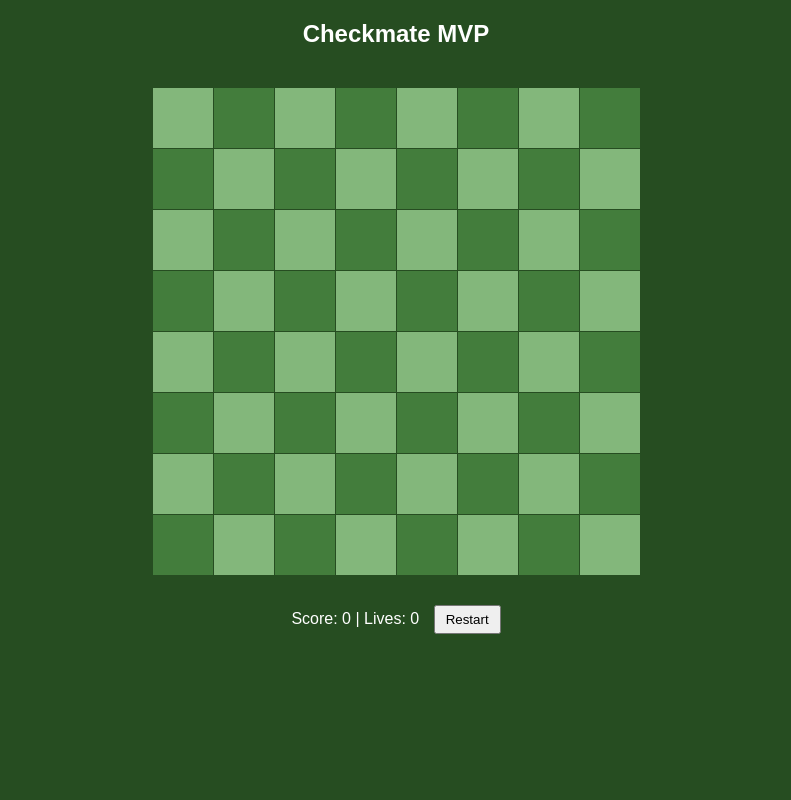
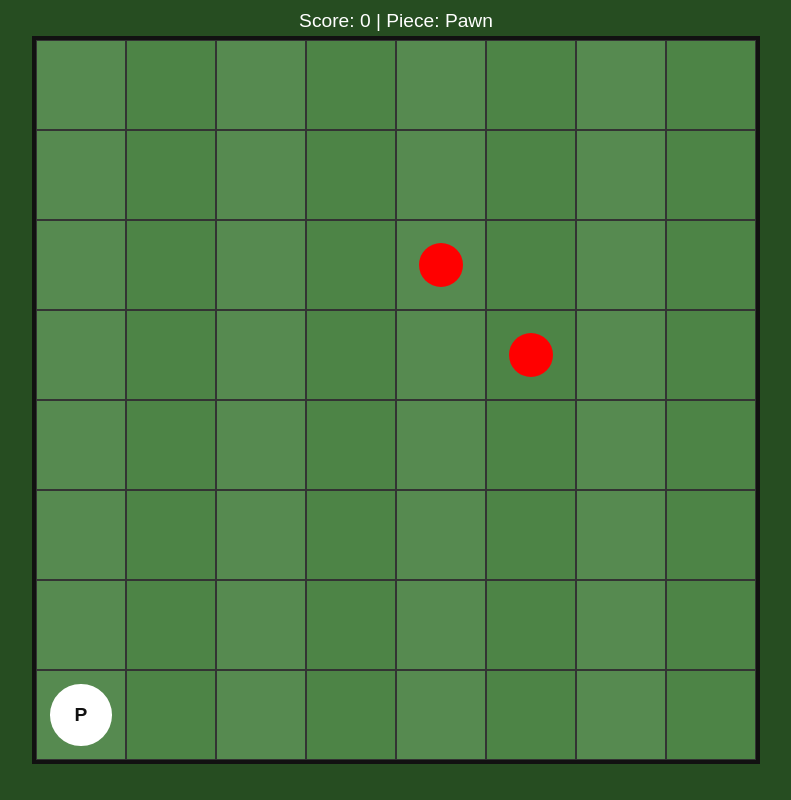
Before and after one commit to Catolotl/Checkmate, a plain HTML site: page index.html in a window 1280 px wide. Shown: the whole page, without its empty margins (244-1035 px from the left). Drawn offline with Linux system fonts and the light colour scheme.

Commit message:
Update index.html

```diff
--- a/index.html
+++ b/index.html
@@ -2,115 +2,188 @@
 <html lang="en">
 <head>
 <meta charset="UTF-8">
-<title>Checkmate MVP</title>
+<title>Checkmate: Puzzle Dash</title>
 <style>
-  body { margin:0; display:flex; flex-direction:column; align-items:center; font-family:sans-serif; background:#264d21; color:#fff; }
-  #board { display:grid; grid-template-columns:repeat(8,60px); grid-template-rows:repeat(8,60px); gap:1px; margin:20px; }
-  .cell { width:60px; height:60px; display:flex; align-items:center; justify-content:center; background:#83b77b; }
-  .cell.dark { background:#437d3c; }
-  .pawn { width:40px; height:40px; background:#fff; border-radius:50%; cursor:pointer; }
-  .enemy { width:40px; height:40px; background:#ce2f2f; border-radius:50%; }
-  #ui { margin-top:10px; }
-  button { padding:5px 10px; margin-left:10px; cursor:pointer; }
+  body {
+    font-family: sans-serif;
+    background: #264d21;
+    display: flex;
+    justify-content: center;
+    align-items: center;
+    height: 100vh;
+    margin: 0;
+    color: #fff;
+  }
+  #game {
+    width: 90vmin;
+    height: 90vmin;
+    display: grid;
+    grid-template-columns: repeat(8, 1fr);
+    grid-template-rows: repeat(8, 1fr);
+    position: relative;
+    border: 4px solid #111;
+    background: #437d3c;
+  }
+  .cell {
+    border: 1px solid #333;
+    position: relative;
+    background: rgba(255,255,255,0.1);
+    display: flex;
+    justify-content: center;
+    align-items: center;
+  }
+  .cell:nth-child(even) { background: rgba(255,255,255,0.05); }
+  .piece {
+    width: 70%;
+    height: 70%;
+    background: #fff;
+    border-radius: 50%;
+    display: flex;
+    justify-content: center;
+    align-items: center;
+    color: #111;
+    font-weight: bold;
+    font-size: 1.2em;
+  }
+  .target {
+    width: 50%;
+    height: 50%;
+    background: red;
+    border-radius: 50%;
+    position: absolute;
+  }
+  #info {
+    position: absolute;
+    top: 10px;
+    left: 50%;
+    transform: translateX(-50%);
+    font-size: 1.2em;
+    text-align: center;
+  }
+  button {
+    margin-top: 10px;
+    padding: 6px 12px;
+    font-size: 1em;
+  }
 </style>
 </head>
 <body>
-
-<h2>Checkmate MVP</h2>
-<div id="board"></div>
-<div id="ui">
-  Score: <span id="score">0</span> | Lives: <span id="lives">5</span>
-  <button onclick="restartGame()">Restart</button>
+<div id="info">
+  <span id="score">Score: 0</span> | <span id="pieceType">Piece: Pawn</span>
+  <br>
+  <button id="changePiece">Change Piece</button>
 </div>
+<div id="game"></div>
 
 <script>
-const boardDiv = document.getElementById('board');
+// --- GAME STATE ---
+const gameDiv = document.getElementById("game");
+const scoreSpan = document.getElementById("score");
+const pieceTypeSpan = document.getElementById("pieceType");
+const changeBtn = document.getElementById("changePiece");
+
+const PIECES = ["Pawn","Rook","Knight","Bishop","Queen","King"];
+let pieceTypeIndex = 0;
+let pieceType = PIECES[pieceTypeIndex];
+let score = 0;
 let board = Array.from({length:8},()=>Array(8).fill(null));
-let enemies = [];
-let score = 0;
-let lives = 5;
-let tick = 0;
+let piecePos = [7,0];
+let targets = [];
 
-// Render board
+// --- RENDER ---
 function renderBoard() {
-  boardDiv.innerHTML = '';
+  gameDiv.innerHTML = "";
   for(let r=0;r<8;r++){
     for(let c=0;c<8;c++){
-      const cell = document.createElement('div');
-      cell.className = 'cell '+((r+c)%2?'dark':'');
-      cell.dataset.r = r; cell.dataset.c = c;
-      cell.onclick = ()=>placePawn(r,c);
-      if(board[r][c]==='pawn') {
-        const pawn = document.createElement('div'); pawn.className='pawn';
-        cell.appendChild(pawn);
+      const cell = document.createElement("div");
+      cell.className = "cell";
+      cell.dataset.r = r;
+      cell.dataset.c = c;
+      cell.onclick = ()=>cellClick(r,c);
+      gameDiv.appendChild(cell);
+    }
+  }
+  renderPiece();
+  renderTargets();
+}
+function renderPiece(){
+  const [r,c] = piecePos;
+  const cells = gameDiv.children;
+  const cell = cells[r*8+c];
+  const div = document.createElement("div");
+  div.className = "piece";
+  div.textContent = pieceType[0];
+  cell.appendChild(div);
+}
+function renderTargets(){
+  const cells = gameDiv.children;
+  for(const t of targets){
+    const cell = cells[t[0]*8+t[1]];
+    const div = document.createElement("div");
+    div.className = "target";
+    cell.appendChild(div);
+  }
+}
+function updateInfo(){
+  scoreSpan.textContent = "Score: "+score;
+  pieceTypeSpan.textContent = "Piece: "+pieceType;
+}
+
+// --- PIECE LOGIC ---
+function validMove(r1,c1,r2,c2,type){
+  const dr=r2-r1, dc=c2-c1;
+  switch(type){
+    case "Pawn": return dr===-1 && dc===0;
+    case "Rook": return dr===0 || dc===0;
+    case "Bishop": return Math.abs(dr)===Math.abs(dc);
+    case "Knight": return (Math.abs(dr)===2 && Math.abs(dc)===1)||(Math.abs(dr)===1 && Math.abs(dc)===2);
+    case "Queen": return (dr===0||dc===0)||Math.abs(dr)===Math.abs(dc);
+    case "King": return Math.abs(dr)<=1 && Math.abs(dc)<=1;
+  }
+  return false;
+}
+
+// --- CLICK ---
+function cellClick(r,c){
+  if(validMove(piecePos[0],piecePos[1],r,c,pieceType)){
+    piecePos=[r,c];
+    // check for targets
+    for(let i=0;i<targets.length;i++){
+      if(targets[i][0]===r && targets[i][1]===c){
+        targets.splice(i,1);
+        score++;
+        break;
       }
-      enemies.forEach(e=>{
-        if(e.r===r && e.c===c){
-          const enemy = document.createElement('div'); enemy.className='enemy';
-          cell.appendChild(enemy);
-        }
-      });
-      boardDiv.appendChild(cell);
     }
+    renderBoard();
+    updateInfo();
   }
 }
 
-// Place a pawn
-function placePawn(r,c){
-  if(board[r][c]==null){
-    board[r][c]='pawn';
-    renderBoard();
-  }
+// --- TARGETS ---
+function spawnTarget(){
+  let r=Math.floor(Math.random()*8);
+  let c=Math.floor(Math.random()*8);
+  // don't spawn on piece
+  if(r===piecePos[0] && c===piecePos[1]) return;
+  targets.push([r,c]);
+  if(targets.length>3) targets.shift();
+  renderBoard();
 }
 
-// Spawn enemy at random top row
-function spawnEnemy(){
-  const col = Math.floor(Math.random()*8);
-  enemies.push({r:0,c:col});
+// --- CHANGE PIECE ---
+changeBtn.onclick = ()=>{
+  pieceTypeIndex = (pieceTypeIndex+1)%PIECES.length;
+  pieceType = PIECES[pieceTypeIndex];
+  updateInfo();
+  renderBoard();
 }
 
-// Move enemies down
-function moveEnemies(){
-  enemies.forEach(e=>{
-    const nextR = e.r+1;
-    if(nextR>7){
-      lives--; e.remove=true;
-    } else if(board[nextR][e.c]==='pawn'){
-      score++; e.remove=true;
-    } else {
-      e.r = nextR;
-    }
-  });
-  enemies = enemies.filter(e=>!e.remove);
-}
+// --- MAIN LOOP ---
+renderBoard();
+updateInfo();
+setInterval(spawnTarget,2000);
 
-// Game loop
-function gameTick(){
-  tick++;
-  if(lives<=0){
-    alert('Game Over! Score: '+score);
-    return;
-  }
-  if(tick%30===0) spawnEnemy();
-  moveEnemies();
-  document.getElementById('score').textContent=score;
-  document.getElementById('lives').textContent=lives;
-  renderBoard();
-  requestAnimationFrame(gameTick);
-}
-
-// Restart
-function restartGame(){
-  board = Array.from({length:8},()=>Array(8).fill(null));
-  enemies = [];
-  score=0; lives=5; tick=0;
-  renderBoard();
-  gameTick();
-}
-
-// Init
-renderBoard();
-gameTick();
 </script>
 </body>
 </html>
```
